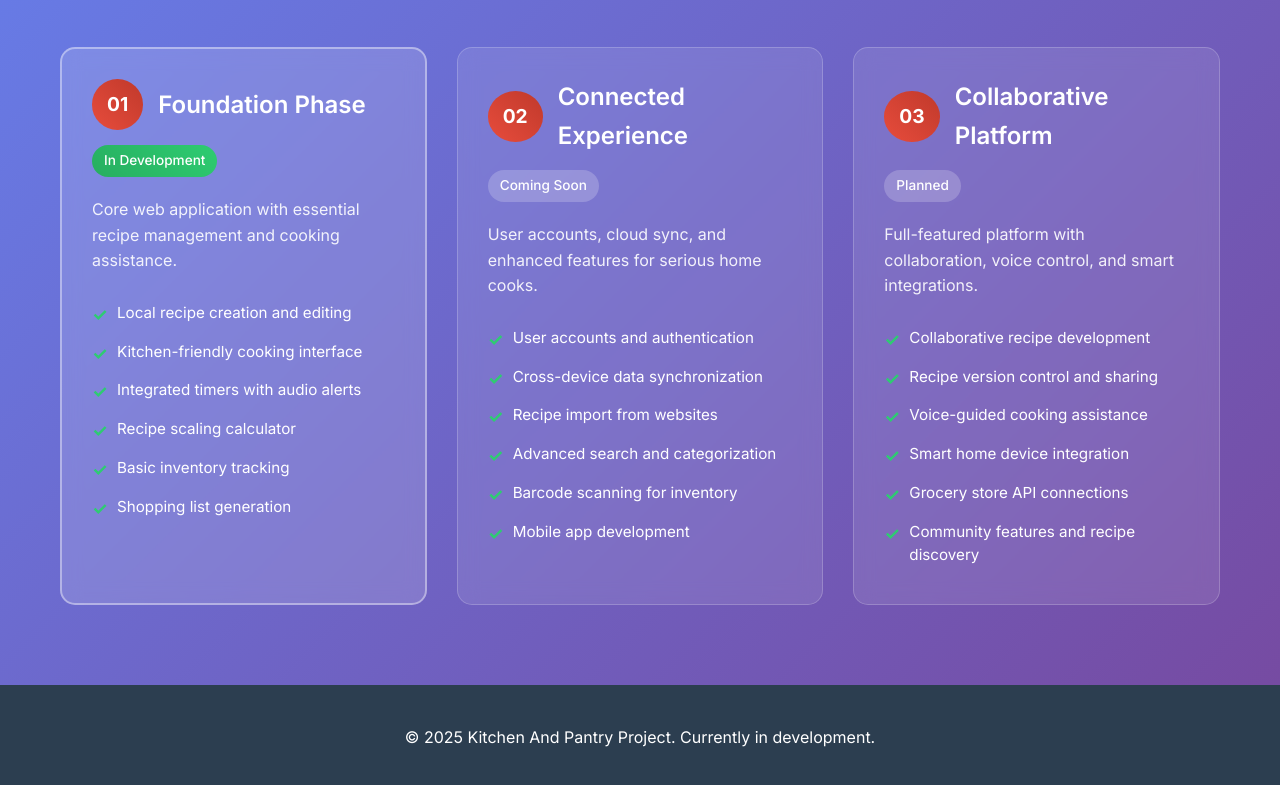
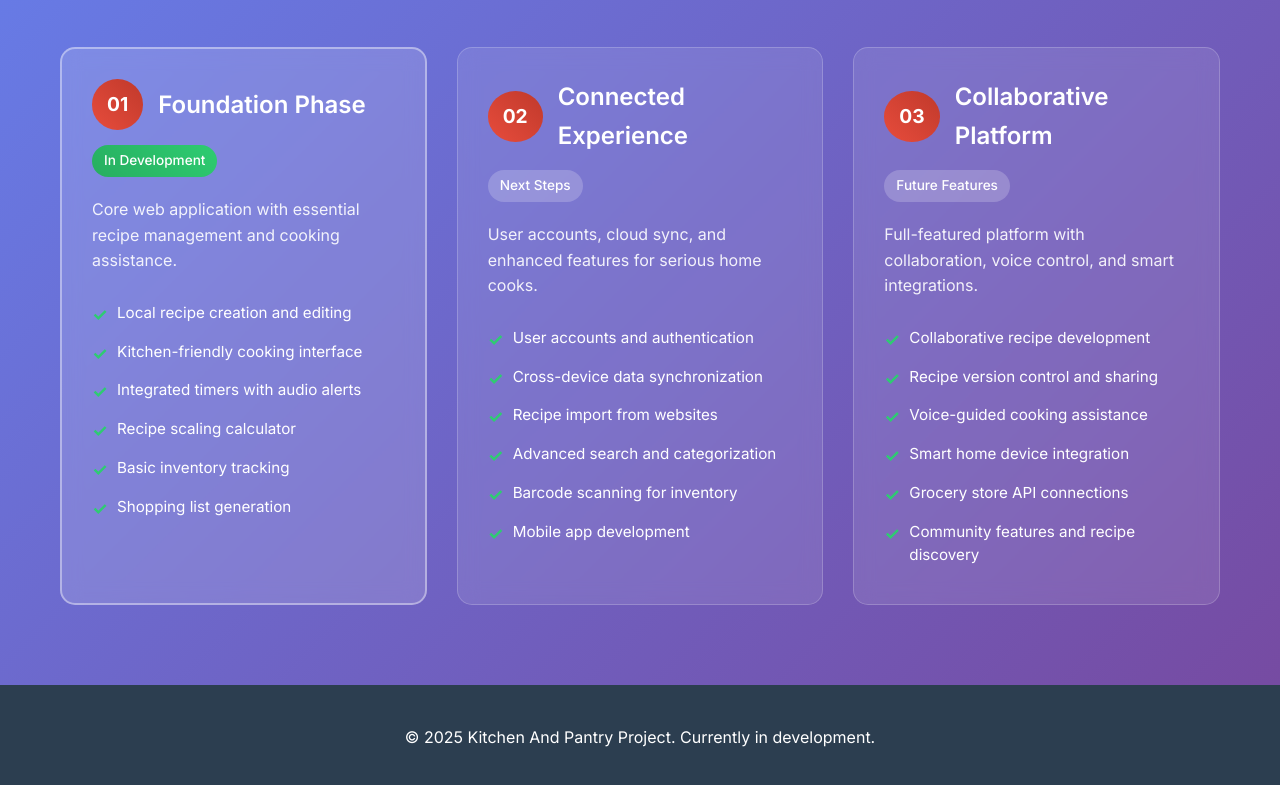
Before and after one commit to Ignyos/KitchenAndPantry-home, a plain HTML site: page index.html in a window 1280 px wide. Shown: the part 2559-3344 px from the top of the page. Drawn offline with Linux system fonts and the light colour scheme.

Commit message:
update roadmap terms

```diff
--- a/index.html
+++ b/index.html
@@ -112,7 +112,7 @@
                     <div class="phase-header">
                         <span class="phase-number">02</span>
                         <h3>Connected Experience</h3>
-                        <span class="phase-status">Coming Soon</span>
+                        <span class="phase-status">Next Steps</span>
                     </div>
                     <div class="phase-content">
                         <p>User accounts, cloud sync, and enhanced features for serious home cooks.</p>
@@ -131,7 +131,7 @@
                     <div class="phase-header">
                         <span class="phase-number">03</span>
                         <h3>Collaborative Platform</h3>
-                        <span class="phase-status">Planned</span>
+                        <span class="phase-status">Future Features</span>
                     </div>
                     <div class="phase-content">
                         <p>Full-featured platform with collaboration, voice control, and smart integrations.</p>
```
